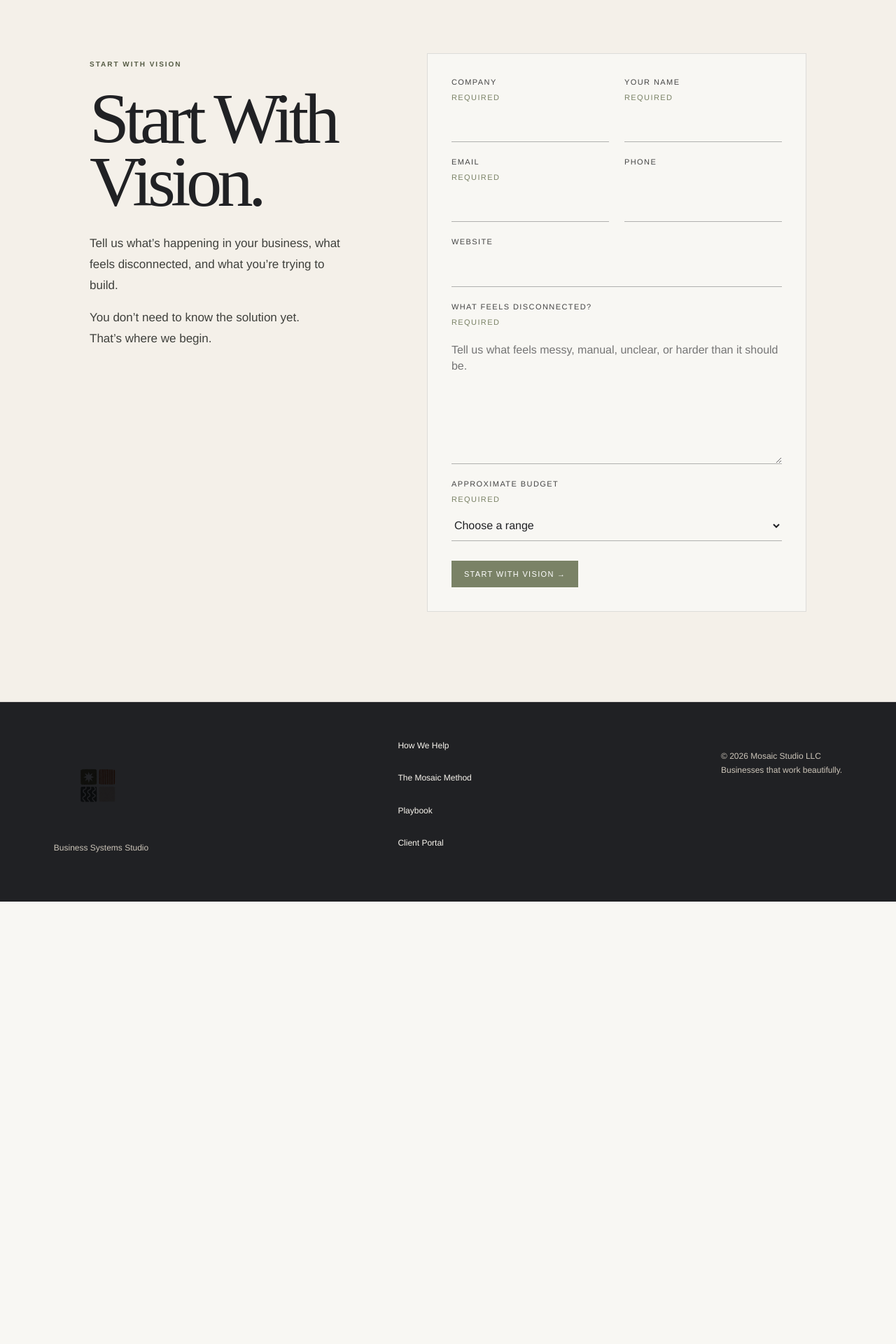
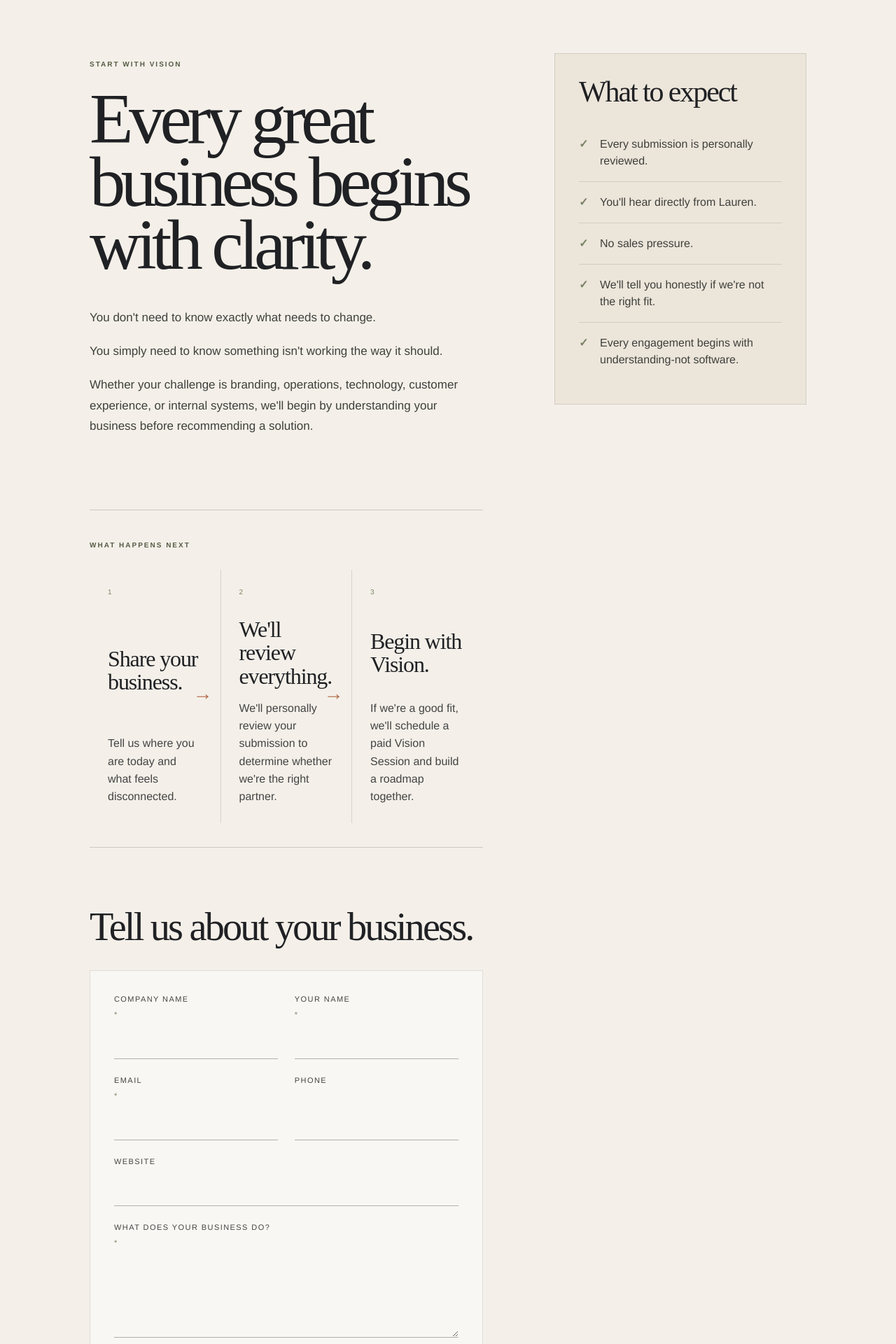
Before and after one commit to laurennhowelll-droid/mosaic-main, a Next.js app: page /start in a window 1280 px wide. Shown: the part 140-2060 px from the top of the page at 70% size. Before the commit the page ends 1428 px from the top, so only its background shows below. Built offline with nearby package versions, Linux system fonts and the light colour scheme.

Commit message:
Build start with vision page

```diff
--- a/app/api/leads/route.ts
+++ b/app/api/leads/route.ts
@@ -17,8 +17,11 @@ type LeadPayload = {
   email?: unknown;
   phone?: unknown;
   website?: unknown;
+  businessDescription?: unknown;
   problems?: unknown;
+  success?: unknown;
   budget?: unknown;
+  timeline?: unknown;
 };
 
 function clean(value: unknown) {
@@ -42,10 +45,21 @@ export async function POST(request: Request) {
   const email = clean(payload.email).toLowerCase();
   const phone = clean(payload.phone) || null;
   const website = clean(payload.website) || null;
+  const businessDescription = clean(payload.businessDescription);
   const problems = clean(payload.problems);
+  const success = clean(payload.success);
   const budget = clean(payload.budget);
+  const timeline = clean(payload.timeline);
 
-  if (!companyName || !contactName || !email || !problems || !budget) {
+  if (
+    !companyName ||
+    !contactName ||
+    !email ||
+    !businessDescription ||
+    !problems ||
+    !success ||
+    !budget
+  ) {
     return NextResponse.json(
       { error: "Please complete the required fields." },
       { status: 400 },
@@ -76,8 +90,15 @@ export async function POST(request: Request) {
       website,
       problems,
       budget,
-      source: "start_with_vision",
+      source: "website_start_with_vision",
       status: "new",
+      notes: [
+        `What the business does: ${businessDescription}`,
+        `Six-month success: ${success}`,
+        timeline ? `Timeline: ${timeline}` : null,
+      ]
+        .filter(Boolean)
+        .join("\n\n"),
     });
 
     if (error) {
--- a/app/start/StartVisionForm.tsx
+++ b/app/start/StartVisionForm.tsx
@@ -3,11 +3,18 @@
 import { FormEvent, useState } from "react";
 
 const budgetOptions = [
-  "$2,500–$5,000",
-  "$5,000–$10,000",
-  "$10,000–$20,000",
-  "$20,000+",
-  "Not sure yet",
+  ["$2,500–$5,000", "$2,500–5,000"],
+  ["$5,000–$10,000", "$5,000–10,000"],
+  ["$10,000–$20,000", "$10,000–20,000"],
+  ["$20,000+", "$20,000+"],
+  ["Not sure yet", "Not sure yet"],
+];
+
+const timelineOptions = [
+  "Immediately",
+  "Within 30 days",
+  "1–3 months",
+  "Just exploring",
 ];
 
 const initialState = {
@@ -16,8 +23,11 @@ const initialState = {
   email: "",
   phone: "",
   website: "",
+  businessDescription: "",
   problems: "",
+  success: "",
   budget: "",
+  timeline: "",
 };
 
 export default function StartVisionForm() {
@@ -55,20 +65,31 @@ export default function StartVisionForm() {
 
       setStatus("success");
       setForm(initialState);
-      setMessage(
-        "Thank you. We’ll review what you shared and reach out with the clearest next step.",
-      );
     } catch {
       setStatus("error");
       setMessage("Something went wrong. Please try again.");
     }
   }
 
+  if (status === "success") {
+    return (
+      <div className="start-form start-form-success" role="status">
+        <h3>Thank you.</h3>
+        <p>We&apos;ve received your Vision request.</p>
+        <p>Every submission is personally reviewed.</p>
+        <p>
+          If we believe we&apos;re a good fit, we&apos;ll reach out with the next steps to schedule your Vision Session.
+        </p>
+        <p>We&apos;re excited to learn more about what you&apos;re building.</p>
+      </div>
+    );
+  }
+
   return (
     <form className="start-form" onSubmit={handleSubmit} noValidate>
       <div className="start-form-grid">
         <label>
-          Company <span>Required</span>
+          Company Name <span>*</span>
           <input
             required
             name="companyName"
@@ -79,7 +100,7 @@ export default function StartVisionForm() {
         </label>
 
         <label>
-          Your Name <span>Required</span>
+          Your Name <span>*</span>
           <input
             required
             name="contactName"
@@ -90,7 +111,7 @@ export default function StartVisionForm() {
         </label>
 
         <label>
-          Email <span>Required</span>
+          Email <span>*</span>
           <input
             required
             type="email"
@@ -124,19 +145,41 @@ export default function StartVisionForm() {
         </label>
 
         <label className="start-form-wide">
-          What feels disconnected? <span>Required</span>
+          What does your business do? <span>*</span>
+          <textarea
+            required
+            name="businessDescription"
+            value={form.businessDescription}
+            onChange={(event) => updateField("businessDescription", event.target.value)}
+            rows={4}
+          />
+        </label>
+
+        <label className="start-form-wide">
+          What feels disconnected? <span>*</span>
           <textarea
             required
             name="problems"
             value={form.problems}
             onChange={(event) => updateField("problems", event.target.value)}
-            placeholder="Tell us what feels messy, manual, unclear, or harder than it should be."
+            placeholder={"What's taking too much time?\n\nWhere are things getting messy?\n\nWhat's frustrating you?\n\nWhere do you think your business could work better?"}
+            rows={9}
+          />
+        </label>
+
+        <label className="start-form-wide">
+          What would success look like six months from now? <span>*</span>
+          <textarea
+            required
+            name="success"
+            value={form.success}
+            onChange={(event) => updateField("success", event.target.value)}
             rows={7}
           />
         </label>
 
         <label className="start-form-wide">
-          Approximate Budget <span>Required</span>
+          Budget <span>*</span>
           <select
             required
             name="budget"
@@ -144,7 +187,23 @@ export default function StartVisionForm() {
             onChange={(event) => updateField("budget", event.target.value)}
           >
             <option value="">Choose a range</option>
-            {budgetOptions.map((option) => (
+            {budgetOptions.map(([value, label]) => (
+              <option key={value} value={value}>
+                {label}
+              </option>
+            ))}
+          </select>
+        </label>
+
+        <label className="start-form-wide">
+          Timeline <span>Optional</span>
+          <select
+            name="timeline"
+            value={form.timeline}
+            onChange={(event) => updateField("timeline", event.target.value)}
+          >
+            <option value="">Choose a timeline</option>
+            {timelineOptions.map((option) => (
               <option key={option} value={option}>
                 {option}
               </option>
--- a/app/start/page.tsx
+++ b/app/start/page.tsx
@@ -1,24 +1,78 @@
 import { Shell } from "../components";
 import StartVisionForm from "./StartVisionForm";
+
+const nextSteps = [
+  {
+    number: "1",
+    title: "Share your business.",
+    copy: "Tell us where you are today and what feels disconnected.",
+  },
+  {
+    number: "2",
+    title: "We'll review everything.",
+    copy: "We'll personally review your submission to determine whether we're the right partner.",
+  },
+  {
+    number: "3",
+    title: "Begin with Vision.",
+    copy: "If we're a good fit, we'll schedule a paid Vision Session and build a roadmap together.",
+  },
+];
+
+const expectations = [
+  "Every submission is personally reviewed.",
+  "You'll hear directly from Lauren.",
+  "No sales pressure.",
+  "We'll tell you honestly if we're not the right fit.",
+  "Every engagement begins with understanding-not software.",
+];
 
 export default function StartPage() {
   return (
     <Shell>
       <section className="start-page">
-        <div className="start-intro">
+        <div className="start-main">
+          <section className="start-intro">
             <p className="kicker">Start With Vision</p>
-          <h1>Start With Vision.</h1>
+            <h1>Every great business begins with clarity.</h1>
             <p>
-            Tell us what’s happening in your business, what feels
-            disconnected, and what you’re trying to build.
+              You don&apos;t need to know exactly what needs to change.
             </p>
             <p>
-            You don’t need to know the solution yet.
-            <br />
-            That’s where we begin.
+              You simply need to know something isn&apos;t working the way it should.
             </p>
+            <p>
+              Whether your challenge is branding, operations, technology, customer experience, or internal systems, we&apos;ll begin by understanding your business before recommending a solution.
+            </p>
+          </section>
+
+          <section className="start-next" aria-label="What happens next">
+            <p className="kicker">What Happens Next</p>
+            <div className="start-next-grid">
+              {nextSteps.map((step) => (
+                <article className="start-next-step" key={step.number}>
+                  <span>{step.number}</span>
+                  <h2>{step.title}</h2>
+                  <p>{step.copy}</p>
+                </article>
+              ))}
             </div>
+          </section>
+
+          <section className="start-form-section">
+            <h2>Tell us about your business.</h2>
             <StartVisionForm />
+          </section>
+        </div>
+
+        <aside className="start-expect">
+          <h2>What to expect</h2>
+          <ul>
+            {expectations.map((expectation) => (
+              <li key={expectation}>{expectation}</li>
+            ))}
+          </ul>
+        </aside>
       </section>
     </Shell>
   );
--- a/lib/supabase/server.ts
+++ b/lib/supabase/server.ts
@@ -1,16 +1,14 @@
 import { createClient } from "@supabase/supabase-js";
 
-const supabaseUrl =
-  process.env.NEXT_PUBLIC_SUPABASE_URL ?? process.env.SUPABASE_URL;
-const supabaseServiceRoleKey =
-  process.env.SUPABASE_SERVICE_ROLE_KEY ?? process.env.SUPABASE_SERVICE_KEY;
+const supabaseUrl = process.env.NEXT_PUBLIC_SUPABASE_URL;
+const supabaseSecretKey = process.env.SUPABASE_SECRET_KEY;
 
 export function getSupabaseServerClient() {
-  if (!supabaseUrl || !supabaseServiceRoleKey) {
+  if (!supabaseUrl || !supabaseSecretKey) {
     throw new Error("Supabase environment variables are not configured.");
   }
 
-  return createClient(supabaseUrl, supabaseServiceRoleKey, {
+  return createClient(supabaseUrl, supabaseSecretKey, {
     auth: {
       persistSession: false,
       autoRefreshToken: false,
```
Also changed, not shown: app/globals.css, 1 other file (tests, documents, lock files or other folders). Lines whose indentation alone changed are shown as unchanged.
